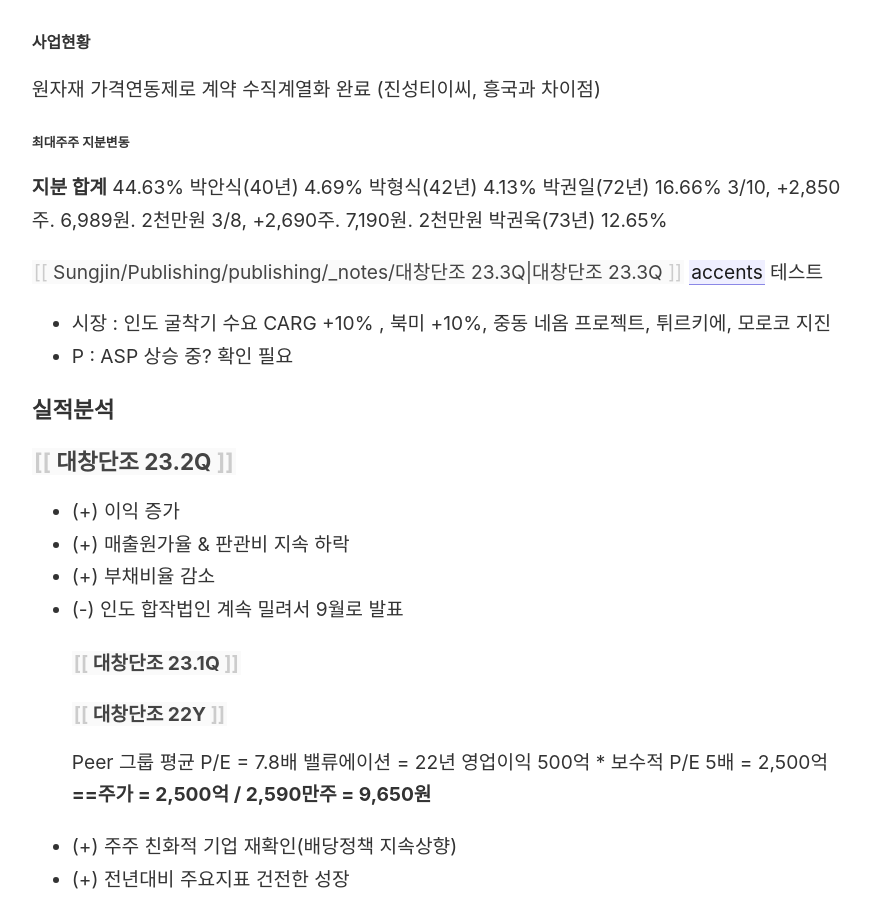
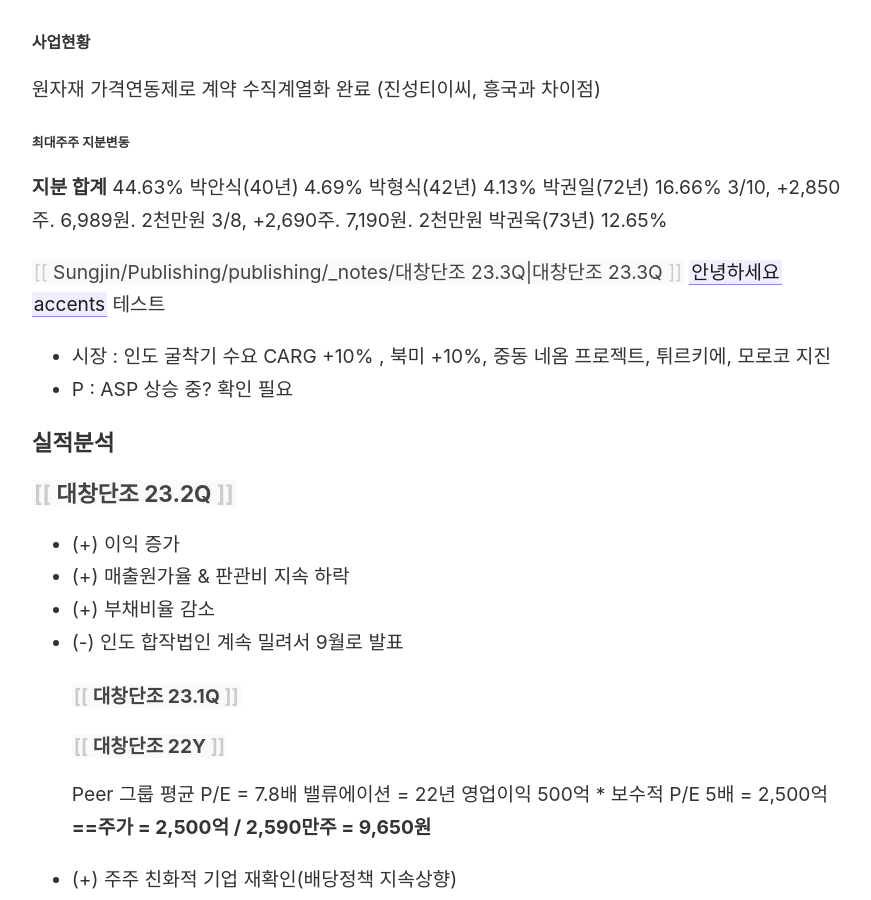
Before and after one commit to cao11brain/publishing, a Jekyll site: the page built from _notes/대창단조.md, in a window 1280 px wide and 900 px high, scrolled down 2007 px. Shown: the whole window, without its empty margins (45-916 px from the left). Built offline with Jekyll 4.4.1, drawn with Linux system fonts in a browser that asks for light colours.

Commit message:
Update 대창단조.md

```diff
--- a/_notes/대창단조.md
+++ b/_notes/대창단조.md
@@ -63,6 +63,7 @@ Track Design India. 중장비 가공 조립
 박권욱(73년) 12.65%
 
 [[Sungjin/Publishing/publishing/_notes/대창단조 23.3Q|대창단조 23.3Q]]
+[[안녕하세요]]
 [[accents]] 테스트
 - 시장 : 인도 굴착기 수요 CARG +10% , 북미 +10%, 중동 네옴 프로젝트, 튀르키에, 모로코 지진
 - P : ASP 상승 중? 확인 필요
```
